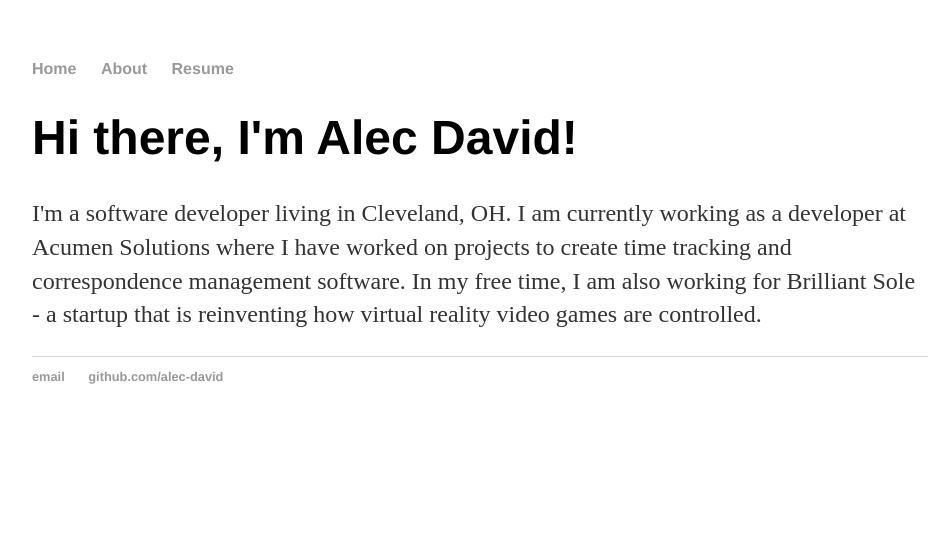
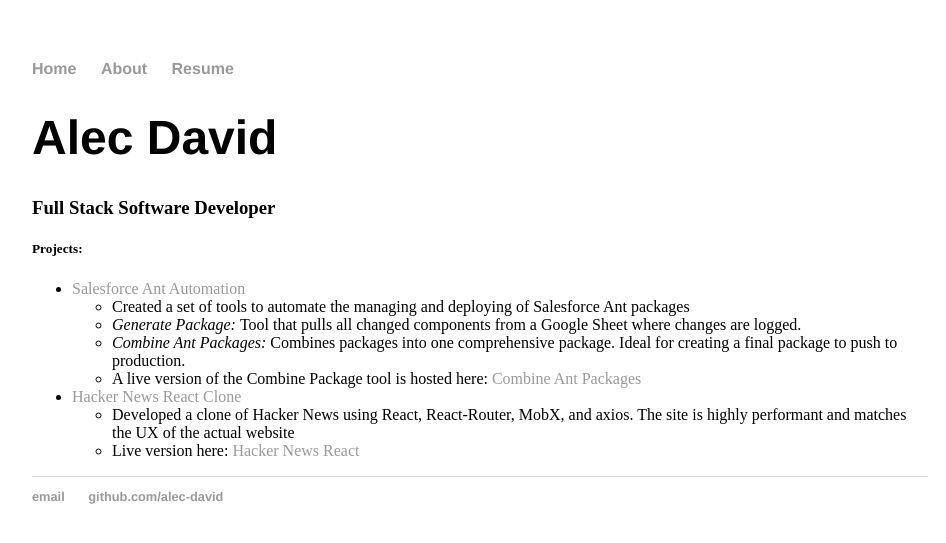
Before and after one commit to alec-david/alec-david.github.io, a Jekyll site: the page built from index.html, in a window 1280 px wide. Shown: the top 543 px of the page, without its empty margins (160-1106 px from the left). Built offline with Jekyll 4.4.1, drawn with Linux system fonts in a browser that asks for light colours.

```diff
--- a/index.html
+++ b/index.html
@@ -4,11 +4,26 @@ title: Alec David
 ---
 
 <div class="blurb">
-  <h1>Hi there, I'm Alec David!</h1>
-  <p>
-    I'm a software developer living in Cleveland, OH. I am currently working as a developer at Acumen Solutions where I have
-    worked on projects to create time tracking and correspondence management software. In my free time, I am also working
-    for Brilliant Sole - a startup that is reinventing how virtual reality video games are controlled.
-  </p>
+	<h1>Alec David</h1>
+	<h3>Full Stack Software Developer</h3>
+	<h5>Projects:</h5>
+	<ul>
+		<li><a href="https://github.com/alec-david/SalesforceAntAutomation">Salesforce Ant Automation</a></li>
+		<ul>
+			<li>Created a set of tools to automate the managing and deploying of Salesforce Ant packages</li>
+			<li>
+				<i>Generate Package: </i> Tool that pulls all changed components from a Google Sheet where changes are logged.</li>
+			<li>
+				<i>Combine Ant Packages:</i> Combines packages into one comprehensive package. Ideal for creating a final package to push to production.</li>
+			<li>A live version of the Combine Package tool is hosted here:
+				<a href="https://alec-david.github.io/CombineAntPackages">Combine Ant Packages</a>
+			</li>
+		</ul>
+		<li><a href="https://github.com/alec-david/hnReactClone">Hacker News React Clone</a></li>
+		<ul>
+			<li>Developed a clone of Hacker News using React, React-Router, MobX, and axios. The site is highly performant and matches the UX of the actual website</li>
+			<li>Live version here:
+				<a href="https://alec-david.github.io/hnReactClone">Hacker News React</a>
+		</ul>
+	</ul>
 </div>
-<!-- /.blurb -->
```
Also changed, not shown: about/index.html (+5 -6 lines), resume/index.html (+8 -1 lines), 1 other file.
